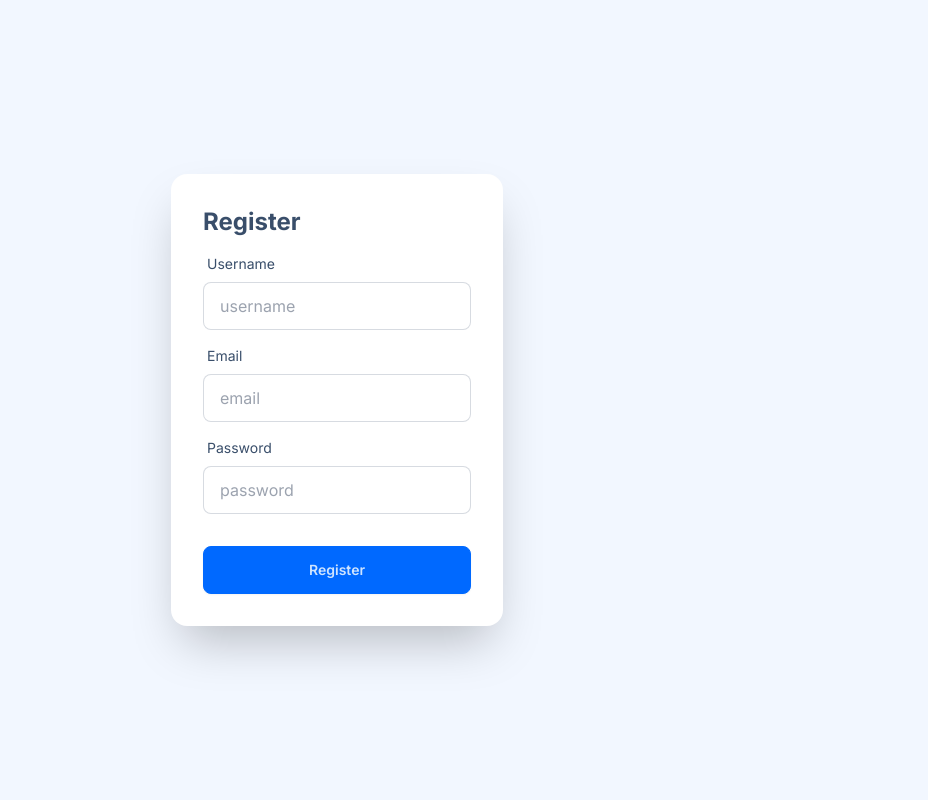
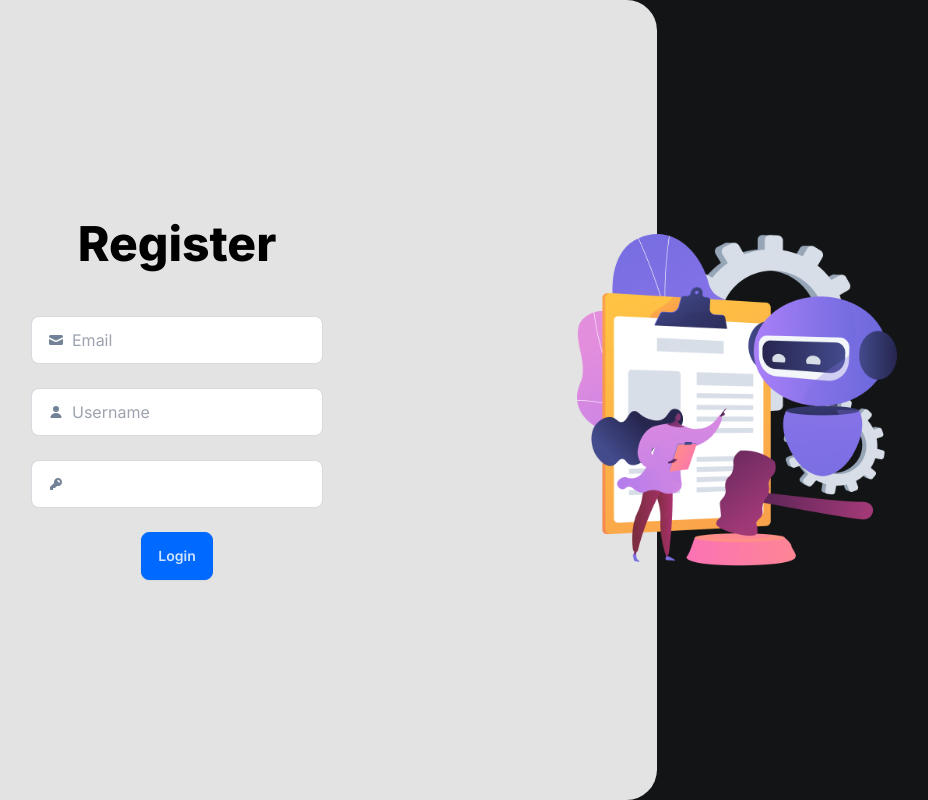
Before and after one commit to Amal-Verma/Legal-Research-Assistant, a Next.js app in the folder client/: page /register in a window 1280 px wide. Shown: the whole page, without its empty margins (303-1231 px from the left). Built offline with nearby package versions, Linux system fonts and the light colour scheme.

Commit message:
Styled Registration Page and LandingSecond

```diff
--- a/client/app/landingSecond/landingSecond.css
+++ b/client/app/landingSecond/landingSecond.css
@@ -3,6 +3,6 @@
 }
 .card{
     height: 20rem;
-    background: linear-gradient(223deg, #1E1E1E 1.74%, rgba(86, 86, 86, 0.12) 98.98%);
+    background: linear-gradient(245 deg, #1E1E1E 1.74%, rgba(86, 86, 86, 0.12) 98.98%);
     border: 1px solid #6A6A6A;
 }
--- a/client/app/landingSecond/page.jsx
+++ b/client/app/landingSecond/page.jsx
@@ -8,25 +8,25 @@ const landingSecond = () => {
 
 
         {/* Card 1 */}
-        <div className="rounded-lg p-6 text-center">
+        <a href="#"><div className="card rounded-lg p-6 text-center border border-neutral-500">
           <img src="Research.png" alt="Image 1" className="w-32 h-32 mx-auto" />
           <h2 className="text-white text-lg font-bold mt-4">Legal Research</h2>
           <p className="text-gray-400 mt-2">Have a clear understanding of the legal issue or question at hand.</p>
-        </div>
+        </div></a>
 
         {/* Card 2 */}
-        <div className="rounded-lg p-6 text-center">
+        <a href="#"><div className="card rounded-lg p-6 text-center border border-neutral-500">
           <img src="LegalCons-icon.png" alt="Image 2" className="w-32 h-32 mx-auto " />
           <h2 className="text-white text-lg font-bold mt-4">AI Legal Consultation</h2>
           <p className="text-gray-400 mt-2">Your AI Legal Assistant for Smarter Solutions</p>
-        </div>
+        </div></a>
 
         {/* Card 3 */}
-        <div className="rounded-lg p-6 text-center">
+        <a href="#"><div className="card rounded-lg p-6 text-center border border-neutral-500">
           <img src="DD.png" alt="Image 3" className="w-32 h-32 mx-auto " />
           <h2 className="text-white text-lg font-bold mt-4">Document Drafting</h2>
           <p className="text-gray-400 mt-2">Elevate Your Documents with Precision Document Drafting Feature</p>
-        </div>
+        </div></a>
       </div>
     </div>
   )
--- a/client/app/login/page.jsx
+++ b/client/app/login/page.jsx
@@ -20,10 +20,10 @@ const login = () => {
 
   return (
     <div className="overflow-hidden h-full">
-      <div className="login-container flex flex-col justify-center items-center gap-10 md:flex-row h-screen md:gap-48 fixed md:static inset-0 overflow-auto" style={{backgroundColor:"#D243D2"}}>
+      <div className="login-container flex flex-col justify-center items-center gap-10 md:flex-row h-screen md:gap-48 fixed md:static inset-0 overflow-auto" style={{ backgroundColor: "#D243D2" }}>
         <img src="/illus.png" alt="" width="60%" className="md:w-2/4" />
-        <div className="w-full flex flex-col gap-12 items-center justify-center md:h-screen md:rounded-s-badge" style={{backgroundColor:"#fff"}}>
-          <h1 className="text-2xl font-extrabold text-black" style={{fontFamily: 'var(--Inter)'}}>Sign In</h1>
+        <div className="w-full flex flex-col gap-12 items-center justify-center md:h-screen md:rounded-s-badge" style={{ backgroundColor: "#fff" }}>
+          <h1 className="text-2xl font-extrabold text-black" style={{ fontFamily: 'var(--Inter)' }}>Sign In</h1>
           <form className="flex flex-col items-center justify-center gap-6">
             <input type="email" placeholder="Email" name="email" className="border-2 " value={credentials.email}
               onChange={(e) => handleChanges(e)}
--- a/client/app/register/page.jsx
+++ b/client/app/register/page.jsx
@@ -1,6 +1,6 @@
 "use client"
 
-import React, {useState} from "react";
+import React, { useState } from "react";
 import registerSubmit from "./../integration/register";
 
 const register = () => {
@@ -19,58 +19,42 @@ const register = () => {
   }
 
   return (
-    <div className="hero min-h-screen bg-base-200">
-      <div className="hero-content flex-col lg:flex-row-reverse">
-        <div className="card shrink-0 w-full max-w-sm shadow-2xl bg-base-100">
-          <form className="card-body">
-            <h1 className="text-2xl font-bold">Register</h1>
-            <div className="form-control">
-              <label className="label">
-                <span className="label-text">Username</span>
-              </label>
-              <input
-                type="text"
-                placeholder="username"
-                className="input input-bordered"
-                name="username"
-                value={credentials.username}
+    <div className="overflow-hidden h-full">
+      <div className="login-container flex flex-col justify-center items-center gap-10 md:flex-row h-screen md:gap-48 fixed md:relative inset-0 overflow-auto md:justify-start" style={{ backgroundColor: "#121415" }}>
+        <img src="/illus.png" alt="" width="60%" className="md:w-1/4 md:absolute right-20 order-1" />
+        <div className="w-full flex flex-col gap-12 items-center justify-center md:h-screen md:rounded-e-badge md:w-9/12" style={{ backgroundColor: "#E3E3E3" }}>
+          <h1 className="reg-heading text-5xl font-extrabold text-black" >Register</h1>
+          <form className="flex flex-col items-center justify-center gap-6">
+
+
+            <label className="input input-bordered flex items-center gap-2">
+              <svg xmlns="http://www.w3.org/2000/svg" viewBox="0 0 16 16" fill="currentColor" className="w-4 h-4 opacity-70"><path d="M2.5 3A1.5 1.5 0 0 0 1 4.5v.793c.026.009.051.02.076.032L7.674 8.51c.206.1.446.1.652 0l6.598-3.185A.755.755 0 0 1 15 5.293V4.5A1.5 1.5 0 0 0 13.5 3h-11Z" /><path d="M15 6.954 8.978 9.86a2.25 2.25 0 0 1-1.956 0L1 6.954V11.5A1.5 1.5 0 0 0 2.5 13h11a1.5 1.5 0 0 0 1.5-1.5V6.954Z" /></svg>
+              <input type="email" name="email" className="grow" placeholder="Email" value={credentials.email}
                 onChange={(e) => {handleChanges(e)}}
-                required
-              />
-            </div>
-            <div className="form-control">
-              <label className="label">
-                <span className="label-text">Email</span>
-              </label>
-              <input
-                type="email"
-                placeholder="email"
-                className="input input-bordered"
-                name="email"
-                value={credentials.email}
+                required/>
+            </label>
+
+
+            <label className="input input-bordered flex items-center gap-2">
+              <svg xmlns="http://www.w3.org/2000/svg" viewBox="0 0 16 16" fill="currentColor" className="w-4 h-4 opacity-70"><path d="M8 8a3 3 0 1 0 0-6 3 3 0 0 0 0 6ZM12.735 14c.618 0 1.093-.561.872-1.139a6.002 6.002 0 0 0-11.215 0c-.22.578.254 1.139.872 1.139h9.47Z" /></svg>
+              <input type="text" name="username" value={credentials.username} className="grow" placeholder="Username" onChange={(e) => {handleChanges(e)}}
+                required />
+            </label>
+
+
+
+            <label className="input input-bordered flex items-center gap-2">
+              <svg xmlns="http://www.w3.org/2000/svg" viewBox="0 0 16 16" fill="currentColor" className="w-4 h-4 opacity-70"><path fillRule="evenodd" d="M14 6a4 4 0 0 1-4.899 3.899l-1.955 1.955a.5.5 0 0 1-.353.146H5v1.5a.5.5 0 0 1-.5.5h-2a.5.5 0 0 1-.5-.5v-2.293a.5.5 0 0 1 .146-.353l3.955-3.955A4 4 0 1 1 14 6Zm-4-2a.75.75 0 0 0 0 1.5.5.5 0 0 1 .5.5.75.75 0 0 0 1.5 0 2 2 0 0 0-2-2Z" clipRule="evenodd" /></svg>
+              <input type="password" name="password" className="grow" value={credentials.password}
                 onChange={(e) => {handleChanges(e)}}
-                required
-              />
-            </div>
-            <div className="form-control">
-              <label className="label">
-                <span className="label-text">Password</span>
-              </label>
-              <input
-                type="password"
-                placeholder="password"
-                className="input input-bordered"
-                name="password"
-                value={credentials.password}
-                onChange={(e) => {handleChanges(e)}}
-                required
-              />
-            </div>
-            <div className="form-control mt-6">
-              <button className="btn btn-primary" onClick={(e)=>{handleSubmit(e)}}>Register</button>
-            </div>
+                required/>
+            </label>
+
+
+            <button className="btn btn-primary" onClick={(e) => handleSubmit(e)}>Login</button>
           </form>
         </div>
+
       </div>
     </div>
   );
--- /dev/null
+++ b/client/app/register/register.css
@@ -0,0 +1,3 @@
+.reg-heading{
+    font-family: "Inter", sans-serif;
+}
```
Also changed, not shown: client/public/mirrored-illus.png (added).
